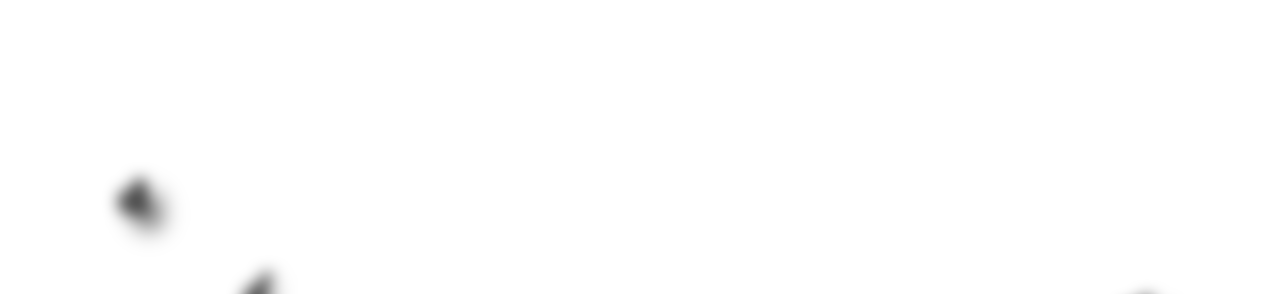
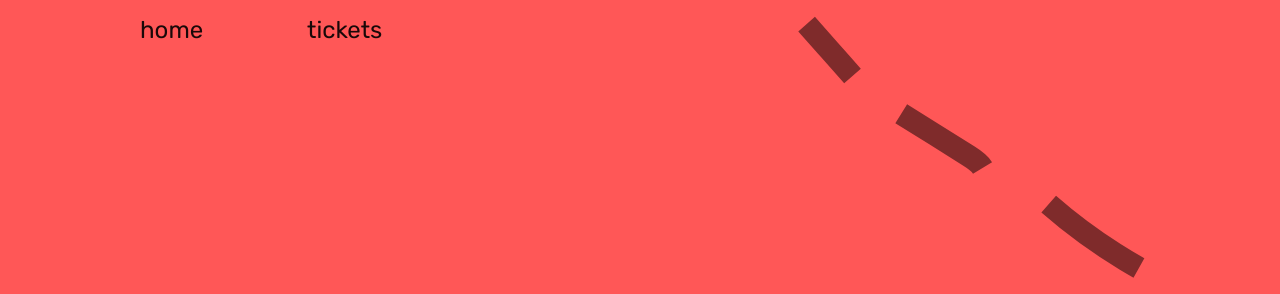
Before and after one commit to davidvankriedt/dvk, a website: page public/index.html in a window 1280 px wide. Shown: the top 294 px of the page. Drawn offline with Linux system fonts and the light colour scheme.

Commit message:
Modified page

```diff
--- a/public/index.html
+++ b/public/index.html
@@ -6,20 +6,32 @@
     <title>David Van Kriedt</title>
     <link rel="stylesheet" href="style.css">
     <link rel="icon" type="image/x-icon" href="../images/favicon.ico">
+    <link rel="preconnect" href="https://fonts.googleapis.com">
+    <link rel="preconnect" href="https://fonts.gstatic.com" crossorigin>
+    <link href="https://fonts.googleapis.com/css2?family=Rubik:ital,wght@0,300..900;1,300..900&display=swap" rel="stylesheet">
+    <link rel="icon" href="images/black_dot.png" type="image/x-icon">
 </head>
 
 
 <body>
-  <img class="bg-image" src="./images/main-background.jpg" alt="Background" />
+  <header class="nav-bar-wrapper">
+    <ul class="nav-bar">
+      <li class>home</li>
+      <li>tickets</li>
+    </ul>
+  </header>
 
+  <img class="line"src="/images/line.svg" alt="">
+  <img class="title" src="/images/dvk_logo.png" alt="dvk logo">
+
+  <!--
   <div class="center-content">
-    <img class="logo" src="./images/dvk-logo.png" alt="Logo" />
-
     <form class="form" method="POST" action="/subscribeNewsletter">
       <input type="email" name="email" placeholder="user@example.com" />
       <button type="submit" class="submitButton">Subscribe</button>
     </form>
   </div>
+  -->
 </body>
 
 
--- a/public/style.css
+++ b/public/style.css
@@ -2,7 +2,47 @@ body, html {
   margin: 0;
   padding: 0;
   height: 100%;
-  font-family: sans-serif;
+  background-color: #ff5757;
+  font-family: "Rubik", sans-serif;
+  font-optical-sizing: auto;
+  font-weight: 400;
+  font-style: normal;
+}
+
+.nav-bar {
+  position: fixed;
+  list-style-type: none;
+  margin-left: 100px;
+}
+
+li {
+  font-size: 1.5em;
+  display: inline-block;
+  margin-right: 100px;
+  opacity: 0.9;
+}
+
+.title {
+  position: fixed;
+  bottom: 0;
+  left: 0;
+  width: clamp(250px, 110vw, 55vw);
+  height: auto;
+  z-index: 9999;
+  pointer-events: none;
+  opacity: 0.9;
+  margin-left: -0.5em;
+  margin-bottom: -1.2em;
+}
+
+.line {
+  position: fixed;
+  height: 100%;
+  top: -200px;
+  right: -500px;
+  opacity: 0.5;
+  pointer-events: none;
+  cursor: default;
 }
 
 .bg-image {
```
Also changed, not shown: public/images/black_dot.png (added), public/images/dvk-logo.png (deleted), public/images/dvk_logo.png (added), public/images/line.svg (added), public/images/main_background.jpg (renamed from public/images/main-background.jpg), 2 other files.
